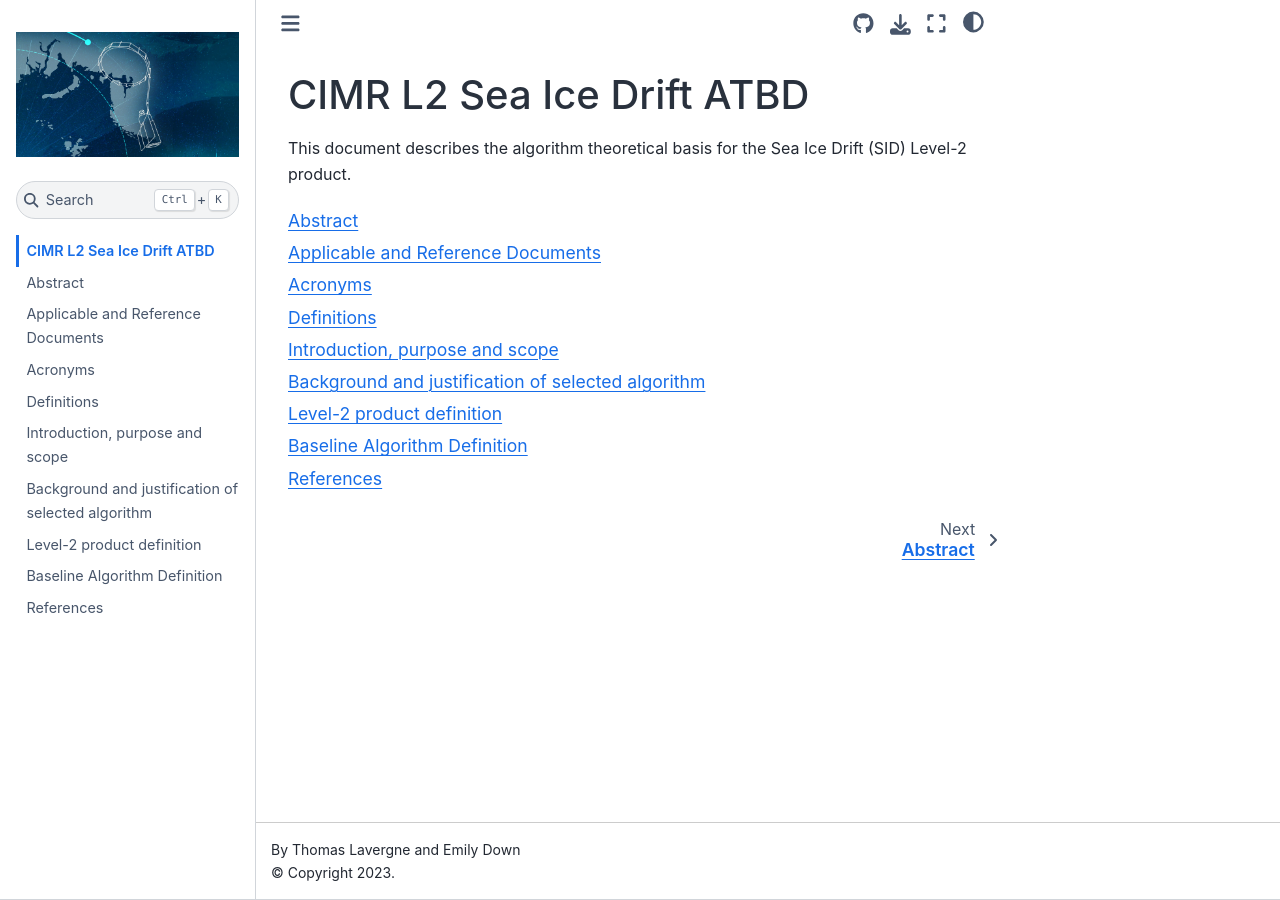
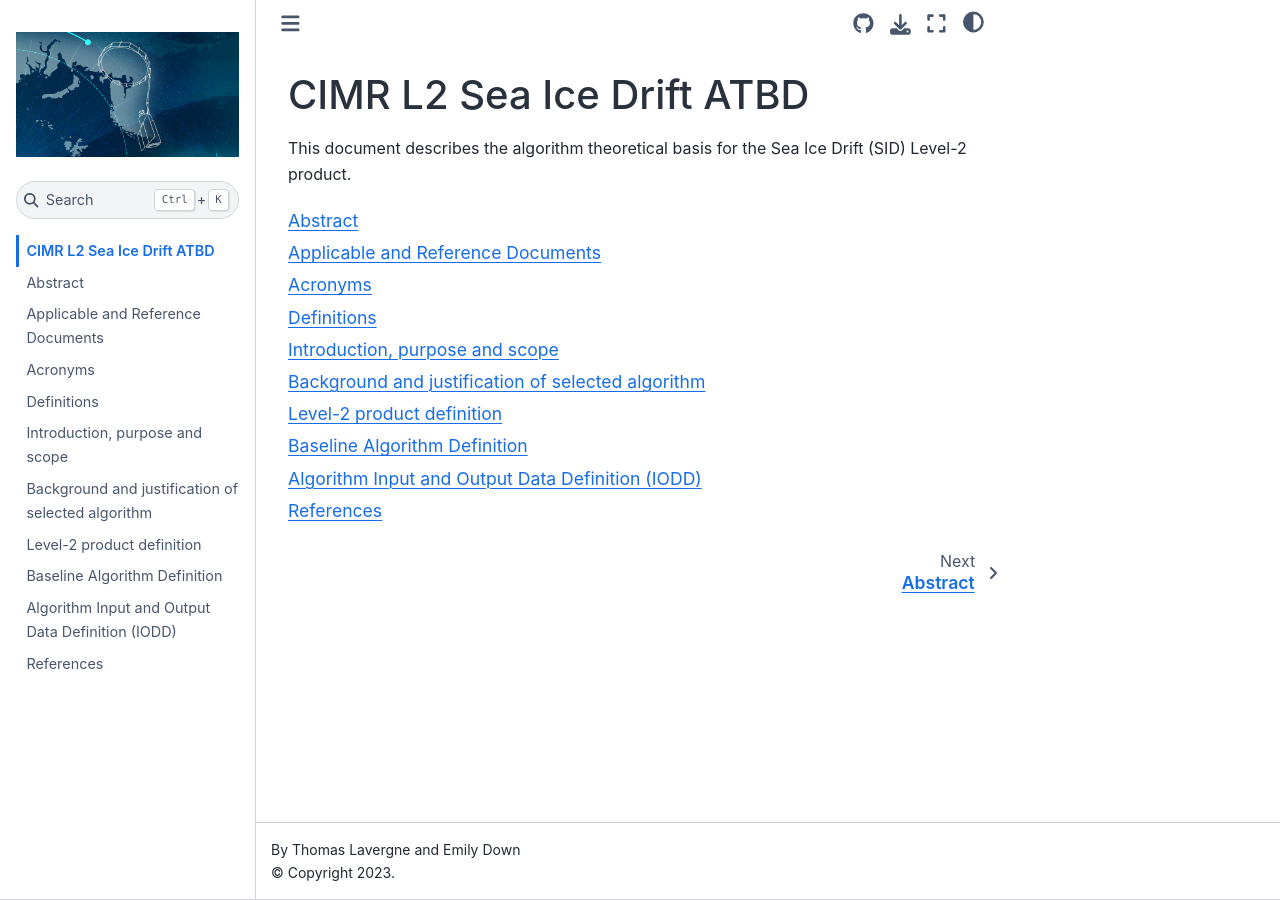
Before and after one commit to CIMR-Algos/SeaIceDrift_ATBD, a Jupyter Book: the page built from book/intro.md, in a window 1280 px wide. Built offline with Jupyter Book 1.0.4 settings and Sphinx 7.4.7 and the Sphinx Book theme 1.1.4, drawn with Linux system fonts in a browser that asks for light colours.

Commit message:
re-introduce (empty) IODD

```diff
--- a/book/_toc.yml
+++ b/book/_toc.yml
@@ -20,5 +20,7 @@ chapters:
   title: Level-2 product definition
 - file: baseline_algorithm_definition
   title: Baseline Algorithm Definition
+- file: algorithm_input_output_data_definition.md
+  title: Algorithm Input and Output Data Definition (IODD)
 - file: references
   title: References
```
